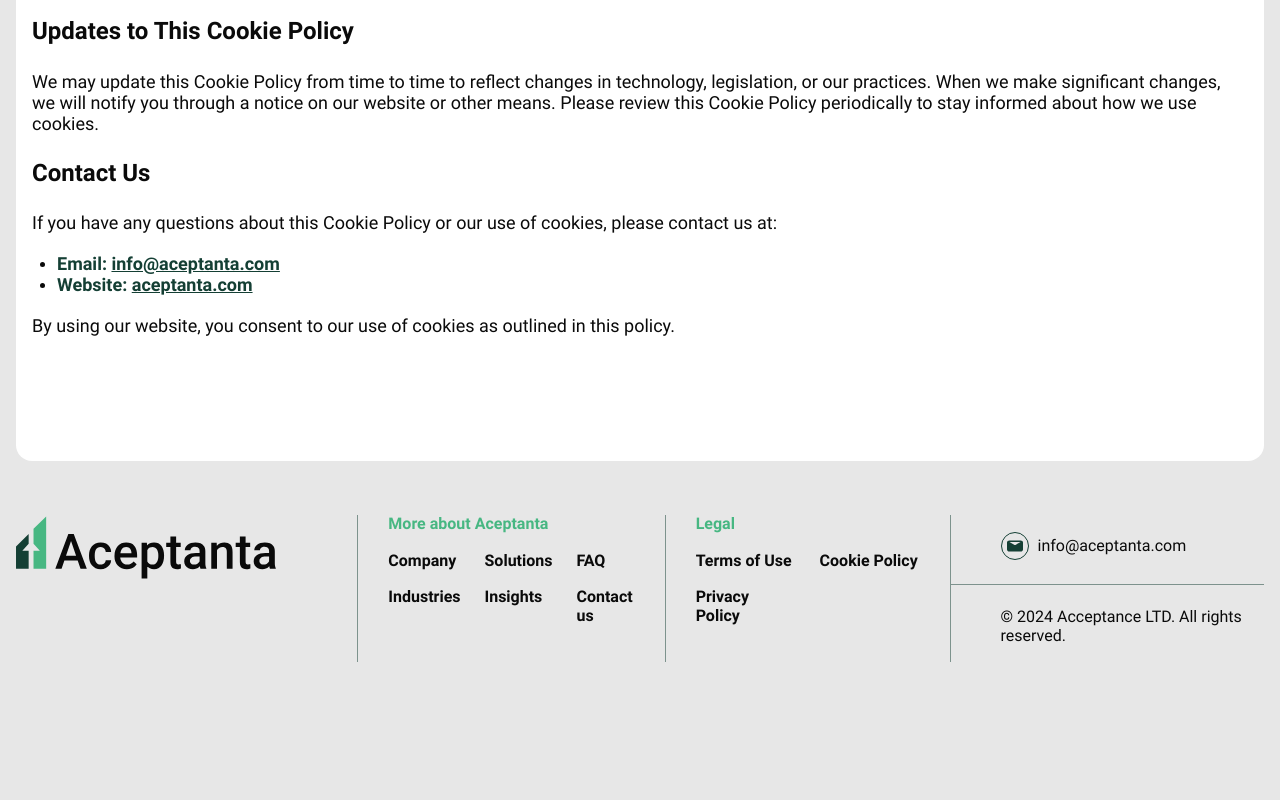
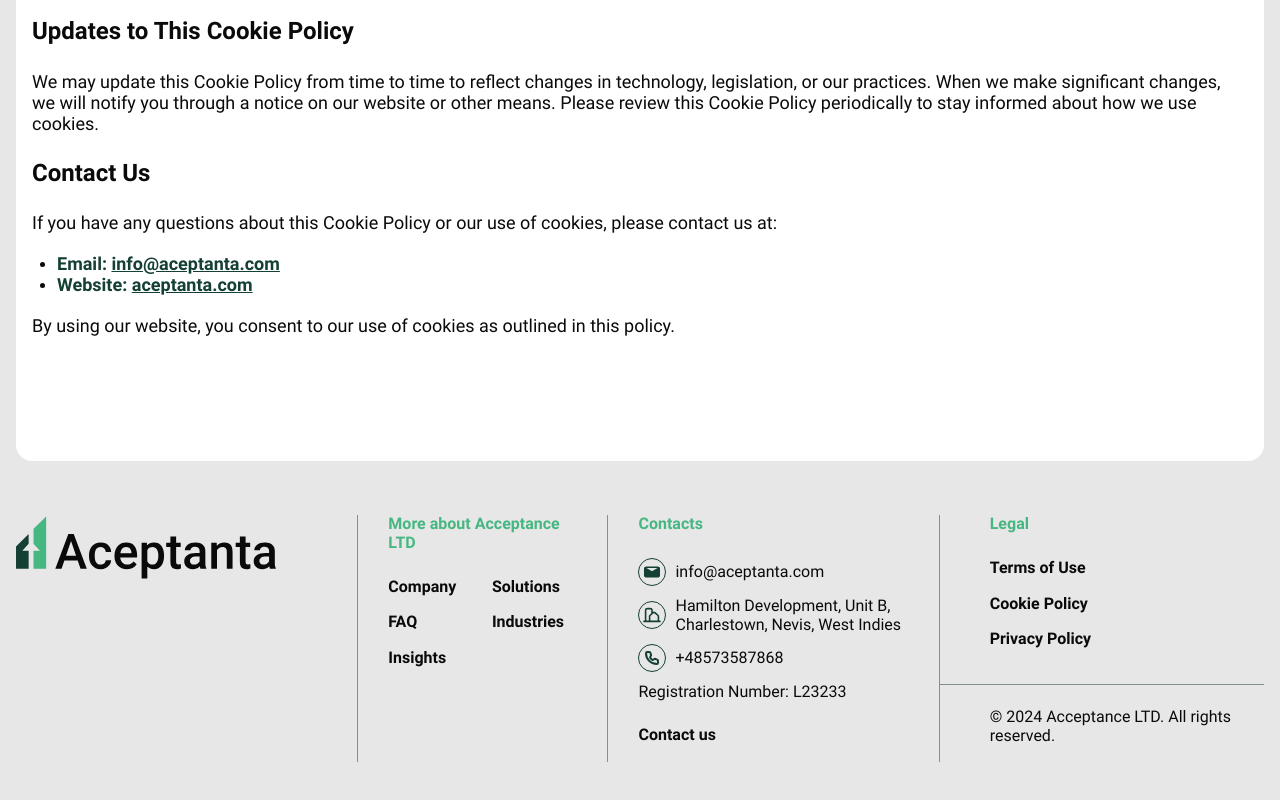
Before and after one commit to born2bemedia/acceptance-ltd, a Next.js app: page /cookie-policy in a window 1280 px wide. Shown: the part 1310-2110 px from the top of the page. Before the commit the page ends 2026 px from the top, so only its background shows below. Built offline with nearby package versions, Linux system fonts and the light colour scheme.

Commit message:
Update contact info

```diff
--- a/src/global_components/Footer.jsx
+++ b/src/global_components/Footer.jsx
@@ -19,7 +19,7 @@
             <div className="col">
 
                 <div className="menu-primary item">
-                    <h3>More about Aceptanta</h3>
+                    <h3>More about Acceptance LTD</h3>
 
                     <ul>
                         <li>
@@ -37,15 +37,41 @@
                         <li>
                             <Link href="/insights">Insights</Link>
                         </li>
-                        <li>
-                            <Link href="/contact-us">Contact us</Link>
-                        </li>
                     </ul>
                 </div>
                 <div className="menu-legal item">
+                    <h3>Contacts</h3>
+
+                    <ul className="contacts-menu">
+                        <li>
+                            <Link href="mailto:info@aceptanta.com"><EmailIcon/>info@aceptanta.com</Link>
+                        </li>
+                        <li>
+                            <svg xmlns="http://www.w3.org/2000/svg" width="28" height="28" viewBox="0 0 28 28" fill="none">
+                            <rect x="0.5" y="0.5" width="27" height="27" rx="13.5" stroke="#143F34"/>
+                            <path d="M6 20.4001H7.6M7.6 20.4001H11.6M7.6 20.4001V10.1603C7.6 9.26417 7.6 8.81579 7.77439 8.47354C7.92779 8.17248 8.17238 7.92788 8.47344 7.77449C8.8157 7.6001 9.26407 7.6001 10.1602 7.6001H11.4402C12.3362 7.6001 12.7837 7.6001 13.1259 7.77449C13.427 7.92788 13.6724 8.17248 13.8258 8.47354C14 8.81546 14 9.26329 14 10.1576V12.4003M11.6 20.4001H20.4M11.6 20.4001V15.8946C11.6 15.4743 11.6 15.2641 11.6504 15.0681C11.6951 14.8943 11.7686 14.7296 11.868 14.5802C11.98 14.4118 12.1369 14.2708 12.4492 13.9903L14.2905 12.3361C14.8943 11.7936 15.1964 11.5222 15.538 11.4192C15.8391 11.3285 16.1606 11.3285 16.4617 11.4192C16.8036 11.5223 17.1061 11.7939 17.7109 12.3372L19.5509 13.9903C19.8636 14.2711 20.0196 14.4117 20.1317 14.5802C20.2311 14.7296 20.3046 14.8943 20.3492 15.0681C20.3996 15.2641 20.4 15.4743 20.4 15.8946V20.4001M20.4 20.4001H22" stroke="#143F34" stroke-width="1.6" stroke-linecap="round" stroke-linejoin="round"/>
+                            </svg>Hamilton Development, Unit B, Charlestown, Nevis, West Indies
+                        </li>
+                        <li>
+                            <Link href="tel:+48573587868"><svg xmlns="http://www.w3.org/2000/svg" width="28" height="28" viewBox="0 0 28 28" fill="none">
+                            <rect x="0.5" y="0.5" width="27" height="27" rx="13.5" stroke="#143F34"/>
+                            <path d="M12.335 8.83815C12.1325 8.33193 11.6422 8 11.097 8H9.26316C8.56554 8 8 8.5654 8 9.26302C8 15.1928 12.8072 20 18.737 20C19.4346 20 20 19.4344 20 18.7368L20.0003 16.9026C20.0003 16.3574 19.6685 15.8672 19.1622 15.6648L17.4046 14.962C16.9499 14.7801 16.4322 14.8619 16.056 15.1755L15.6023 15.5538C15.0726 15.9953 14.2931 15.9601 13.8055 15.4725L12.5281 14.194C12.0405 13.7064 12.0045 12.9276 12.446 12.3978L12.8242 11.9442C13.1377 11.568 13.2203 11.0501 13.0384 10.5954L12.335 8.83815Z" stroke="#143F34" stroke-width="2" stroke-linecap="round" stroke-linejoin="round"/>
+                            </svg>+48573587868</Link>
+                        </li>
+                        <li>
+                            Registration Number: L23233
+                        </li>
+                    </ul>
+
+
+                    <Link href="/contact-us">Contact us</Link>
+                </div>
+
+                <div className="col-contacts item">
+
                     <h3>Legal</h3>
 
-                    <ul>
+                    <ul className="legal-menu">
                         <li>
                             <Link href="/terms-of-use">Terms of Use</Link>
                         </li>
@@ -56,12 +82,6 @@
                             <Link href="/privacy-policy">Privacy Policy</Link>
                         </li>
                     </ul>
-                </div>
-
-                <div className="col-contacts item">
-                    <div className="email">
-                        <Link href="mailto:info@aceptanta.com"><EmailIcon/>info@aceptanta.com</Link>
-                    </div>
                     <div className="copiright">
                         <p>© {currentYear} Acceptance LTD. All rights reserved.</p>
                     </div>
--- a/src/style/footer.scss
+++ b/src/style/footer.scss
@@ -39,7 +39,7 @@
             display: flex;
             @media (max-width:768px){
                 display: grid;
-                grid-template-columns: max-content 1fr;
+                grid-template-columns: 1fr;
                 column-gap: 24px;
             }
 
@@ -60,7 +60,7 @@
                     font-weight: 700;
                     line-height: 18.75px;
                     color: #47B782;
-                    margin-bottom: 17px;
+                    margin-bottom: 24px;
                 }
 
                 ul{
@@ -68,8 +68,8 @@
                     padding: 0;
                     list-style: none;
                     display: grid;
-                    grid-template-columns: 1fr 1fr 1fr;
-                    gap: 16px 24px;
+                    grid-template-columns: 1fr 1fr;
+                    gap: 16px 18px;
                     @media (max-width:768px){
                         grid-template-columns: 1fr 1fr;
                     }
@@ -91,7 +91,7 @@
             }
 
             .menu-primary{
-                flex: 1.1;
+                flex: 0.7 1;
                 @media (max-width:768px){
                     padding: 30px 0;
                 }
@@ -108,13 +108,56 @@
                         grid-template-columns: 1fr;
                     }
                 }
+
+                .contacts-menu{
+                    display: flex;
+                    flex-direction: column;
+                    gap: 10px;
+                    margin-bottom: 24px;
+
+                    li{
+                        display: flex;
+                        align-items: center;
+                        gap: 9px;
+                        color: #0A0A0A;
+                        font-size: 16px;
+                        font-weight: 400;
+                        line-height: normal;
+
+                        svg{
+                            min-width: 28px;
+                        }
+
+                        a{
+                            display: flex;
+                            align-items: center;
+                            gap: 9px;
+                            color: #0A0A0A;
+                            font-size: 16px;
+                            font-weight: 400;
+                            line-height: normal;
+                        }
+                    }
+                }
+
+                a{
+                    color: #0A0A0A;
+                    font-size: 16px;
+                    font-style: normal;
+                    font-weight: 600;
+                    line-height: normal;
+                    text-decoration: none;
+                }
             }
 
+
+
+
             .col-contacts{
-                padding: 0;
-                flex: 1.4;
+                padding: 0px;
+                flex: 1.2 1;
                 @media (max-width:768px){
-                    grid-column: span 2;
+                    grid-column: auto;
                     border-left: none;
                 }
 
@@ -143,8 +186,27 @@
                     }
                 }
 
+                h3{
+                    margin-left: 50px;
+                    @media (max-width:768px){
+                        margin-left: 0;
+                    }
+                }
+
+                .legal-menu{
+                    display: flex;
+                    flex-direction: column;
+                    gap: 16px;
+                    margin-left: 50px;
+                    @media (max-width:768px){
+                        margin-left: 0;
+                    }
+                }
+
                 .copiright{
                     padding: 23px 0 16px 50px;
+                    border-top: 1px solid rgba(20, 63, 52, 0.50);
+                    margin-top: 35px;
                     @media (max-width: 768px){
                         padding: 30px 0;
                         text-align: center;
@@ -158,6 +220,8 @@
                     }
                 }
             }
+
+
         }
     }
 }
```
